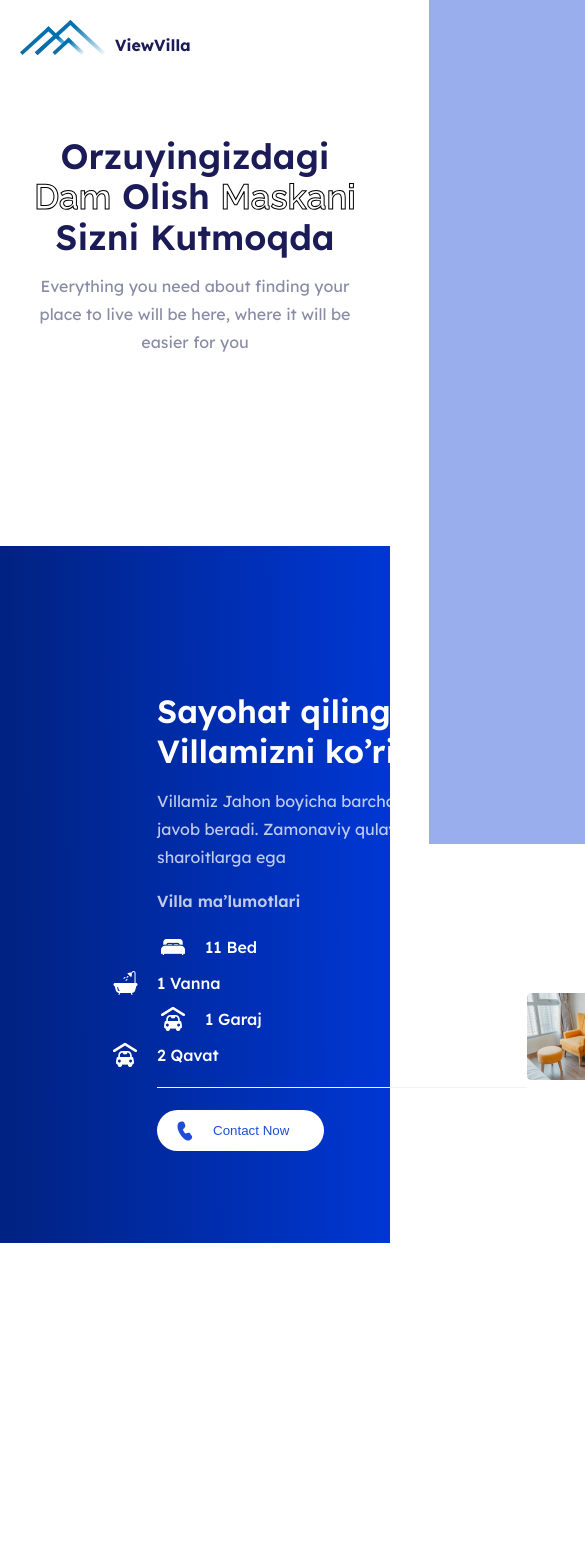
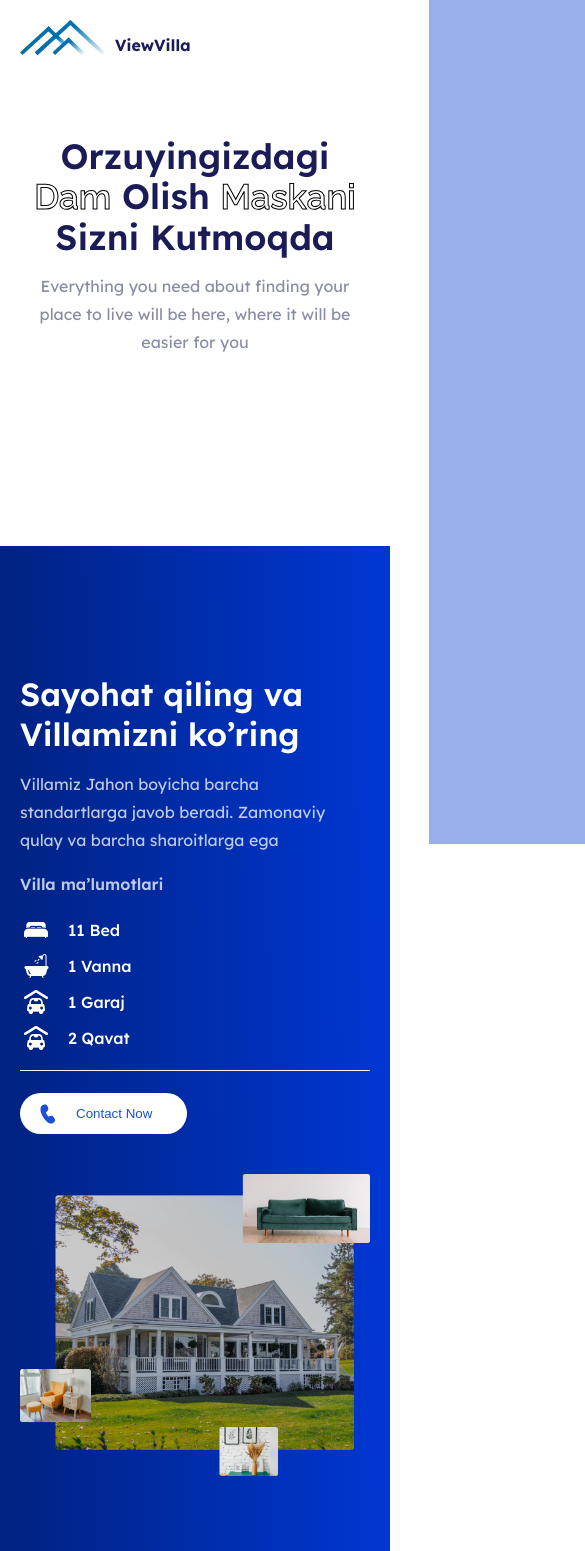
Before and after one commit to EhsonjonKomiljonov/viewVilla, a React app: page / in a window 390 px wide. Shown: the top 1551 px of the page, 585 px wide, since content can reach past the window. Before the commit the page ends 1243 px from the top, so only its background shows below. Built offline with nearby package versions, Linux system fonts and the light colour scheme; the HTML template or start-up script is replaced by a standard one.

Commit message:
responsive see villa

```diff
--- a/css/seevilla.css
+++ b/css/seevilla.css
@@ -15,6 +15,7 @@
   margin: 0;
   margin-bottom: 16px;
   max-width: 480px;
+  width: 100%;
   font-style: normal;
   font-weight: 600;
   font-size: 32px;
@@ -23,7 +24,8 @@
 }
 
 .see__villa__text {
-  width: 370px;
+  max-width: 370px;
+  width: 100%;
   font-style: normal;
   font-weight: 400;
   font-size: 16px;
@@ -87,7 +89,8 @@
 .see__villa__item::before {
   content: "";
   position: absolute;
-  width: 32px;
+  max-width: 32px;
+  width: 100%;
   height: 32px;
   right: calc(100% + 16px);
 }
@@ -106,4 +109,29 @@
 
 .see__villa__item:nth-child(4)::before {
   background-image: url("../../assets/images/seeVillaGarage.svg");
+}
+
+@media screen and (max-width: 1310px) {
+  .see__villa__inner {
+    flex-direction: column;
+  }
+}
+@media screen and (max-width: 740px) {
+  .see__villa__inner {
+    flex-direction: column;
+  }
+  .see__villa__list li {
+    margin-left: 48px !important;
+  }
+  .see__villa__right img {
+    vertical-align: middle;
+    -o-object-fit: cover;
+       object-fit: cover;
+    width: 100%;
+    margin-top: 40px;
+  }
+  .see__villa {
+    padding-left: 0;
+    padding-right: 0;
+  }
 }/*# sourceMappingURL=seevilla.css.map */
--- a/src/components/SeeVilla/SeeVilla.jsx
+++ b/src/components/SeeVilla/SeeVilla.jsx
@@ -36,7 +36,7 @@ export const SeeVilla = () => {
               </ul>
               <SeeVillaBtn />
             </div>
-            <div className='see__villa_right'>
+            <div className='see__villa__right'>
               <img
                 src={seeVillaBg}
                 alt=''
--- a/src/components/SeeVilla/seevilla.scss
+++ b/src/components/SeeVilla/seevilla.scss
@@ -15,6 +15,7 @@
   margin: 0;
   margin-bottom: 16px;
   max-width: 480px;
+  width: 100%;
   font-style: normal;
   font-weight: 600;
   font-size: 32px;
@@ -23,7 +24,8 @@
 }
 
 .see__villa__text {
-  width: 370px;
+  max-width: 370px;
+  width: 100%;
   font-style: normal;
   font-weight: 400;
   font-size: 16px;
@@ -87,7 +89,8 @@
 .see__villa__item::before {
   content: '';
   position: absolute;
-  width: 32px;
+  max-width: 32px;
+  width: 100%;
   height: 32px;
   right: calc(100% + 16px);
 }
@@ -107,3 +110,31 @@
 .see__villa__item:nth-child(4)::before {
   background-image: url('../../assets/images/seeVillaGarage.svg');
 }
+
+@media screen and (max-width: 1310px) {
+  .see__villa__inner {
+    flex-direction: column;
+  }
+}
+@media screen and (max-width: 740px) {
+  .see__villa__inner {
+    flex-direction: column;
+  }
+  .see__villa__list {
+    li {
+      margin-left: 48px !important;
+    }
+  }
+  .see__villa__right {
+    img {
+      vertical-align: middle;
+      object-fit: cover;
+      width: 100%;
+      margin-top: 40px;
+    }
+  }
+  .see__villa {
+    padding-left: 0;
+    padding-right: 0;
+  }
+}
```
Also changed, not shown: 1 other file (tests, documents, lock files or other folders).
